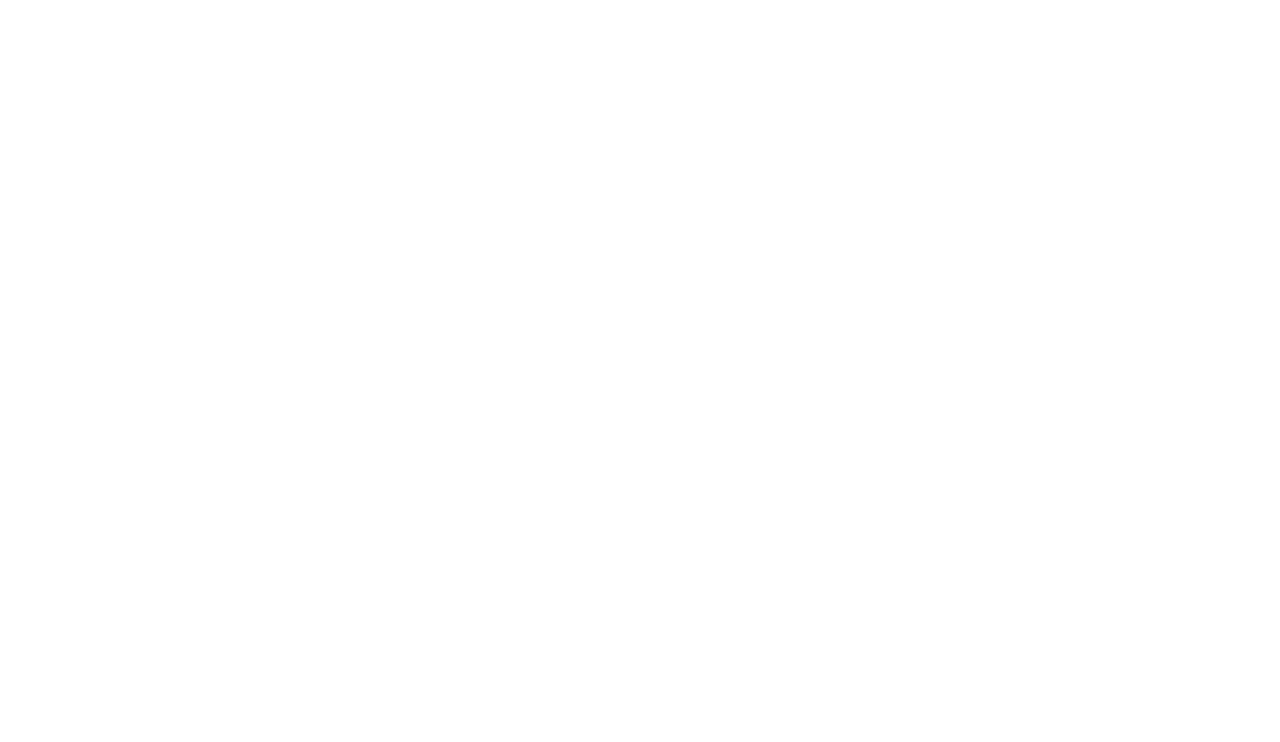
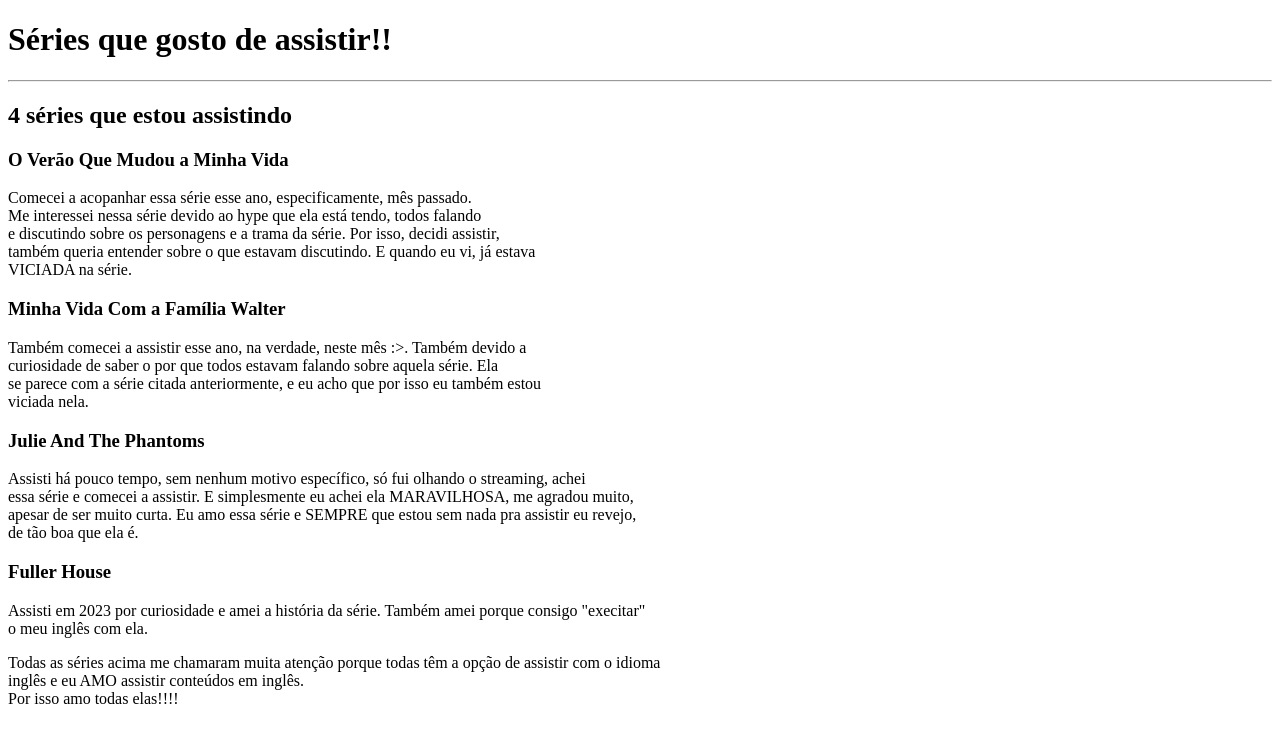
Before and after one commit to zuzuuu11/repositorio-para-armazenar-coisas-que-gosto-de-assistir-, a plain HTML site: page index.html in a window 1280 px wide. Drawn offline with Linux system fonts and the light colour scheme.

Commit message:
add o texto

```diff
--- a/index.html
+++ b/index.html
@@ -6,6 +6,40 @@
     <title>Coisas que gosto de assistir</title>
 </head>
 <body>
-
+    <h1>Séries que gosto de assistir!!</h1>
+    <hr />
+    <h2>4 séries que estou assistindo </h2>
+    <h3>O Verão Que Mudou a Minha Vida </h3>
+    <p>
+        Comecei a acopanhar essa série esse ano, especificamente, mês passado. <br />
+       Me interessei nessa série devido ao hype que ela está tendo, todos falando <br />
+       e discutindo sobre os personagens e a trama da série. Por isso, decidi assistir, <br />
+       também queria entender sobre o que estavam discutindo. E quando eu vi, já estava <br />
+       VICIADA na série.
+    </p>
+    <h3>Minha Vida Com a Família Walter</h3>
+    <p>
+        Também comecei a assistir esse ano, na verdade, neste mês :>. Também devido a <br />
+        curiosidade de saber o por que todos estavam falando sobre aquela série. Ela <br />
+        se parece com a série citada anteriormente, e eu acho que por isso eu também estou <br />
+        viciada nela.
+    </p>
+    <h3>Julie And The Phantoms</h3>
+    <p>
+        Assisti há pouco tempo, sem nenhum motivo específico, só fui olhando o streaming, achei <br />
+        essa série e comecei a assistir. E simplesmente eu achei ela MARAVILHOSA, me agradou muito, <br />
+        apesar de ser muito curta. Eu amo essa série e SEMPRE que estou sem nada pra assistir eu revejo, <br />
+        de tão boa que ela é.
+    </p>
+    <h3>Fuller House</h3>
+    <p>
+        Assisti em 2023 por curiosidade e amei a história da série. Também amei porque consigo "execitar" <br />
+        o meu inglês com ela.
+    </p>
+    <p>
+        Todas as séries acima me chamaram muita atenção porque todas têm a opção de assistir com o idioma <br />
+        inglês e eu AMO assistir conteúdos em inglês. <br />
+        Por isso amo todas elas!!!!
+    </p>
 </body>
 </html>
```
